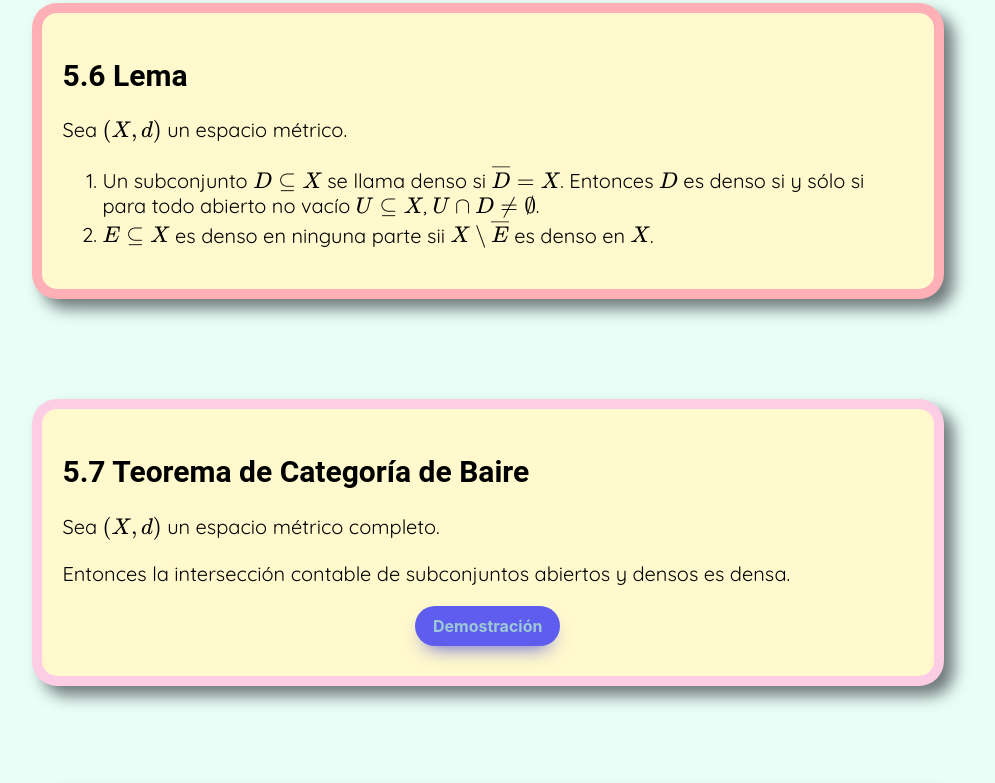
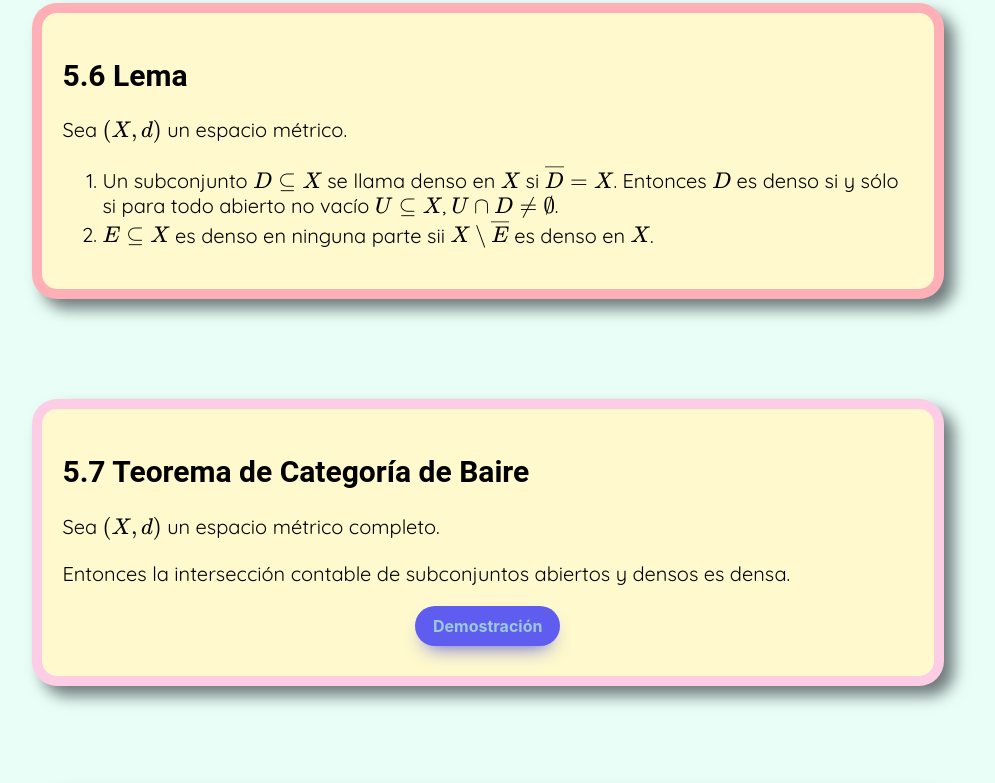
Before and after one commit to tfrancisco-ciencias/AnalisisMatematicoTRES, a plain HTML site: page Secciones/S5.html in a window 1280 px wide. Shown: the part 2878-3661 px from the top of the page, without its empty margins (152-1147 px from the left). Drawn offline with nearby package versions, Linux system fonts and the light colour scheme; a web font is replaced by a local one.

Commit message:
missing X

```diff
--- a/Secciones/S5.html
+++ b/Secciones/S5.html
@@ -335,7 +335,7 @@
     </p>
     <ol>
         <li>
-            Un subconjunto \(D\subseteq X\) se llama denso si \(\overline{D}=X\). Entonces \(D\)
+            Un subconjunto \(D\subseteq X\) se llama denso en \(X\) si \(\overline{D}=X\). Entonces \(D\)
             es denso si y sólo si para todo abierto no vacío \(U\subseteq X\),
             \(U\cap D \ne \emptyset\).
         </li>
```
